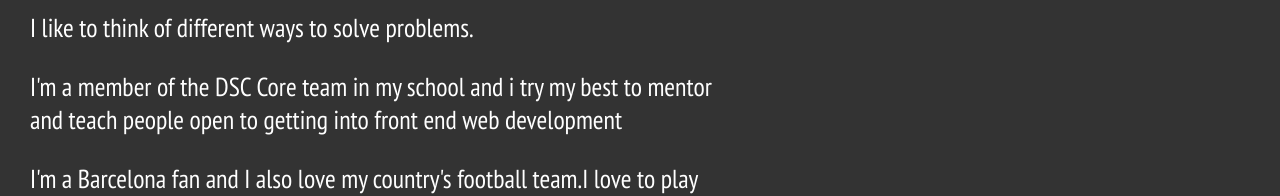
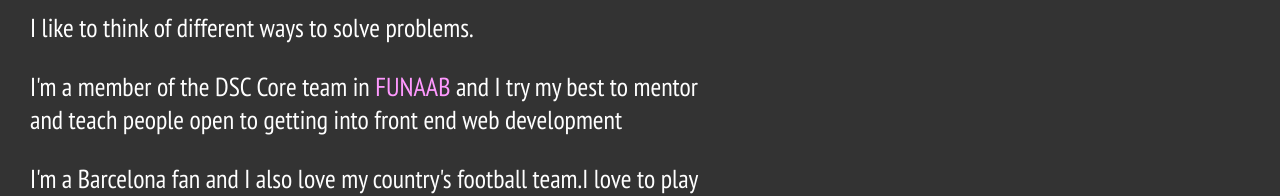
Before and after one commit to Timibadass/portfolio, an Angular app: page /about in a window 1280 px wide. Shown: the part 172-368 px from the top of the page. Built offline with nearby package versions, Linux system fonts and the light colour scheme.

Commit message:
added school link to name

```diff
--- a/src/app/about/about.component.html
+++ b/src/app/about/about.component.html
@@ -1,7 +1,7 @@
 <div class="about">
   <p>Simple,quiet guy.</p>
   <p>I like to think of different ways to solve problems.</p>
-  <p>I'm a member of the DSC Core team in my school and i try my best to mentor and teach people open to getting into front end web development</p>
+  <p>I'm a member of the DSC Core team in <a href="https://unaab.edu.ng/">FUNAAB</a> and I try my best to mentor and teach people open to getting into front end web development</p>
   <p>I'm a Barcelona fan and I also love my country's football team.I love to play FIFA whenever I'm not writing code...I'm no FIFA god..I try and there's a good chance anyone would beat me.I also play a bit of volleyball to keep fit every now and then.</p>
   <p>Other than games and sports,I sometimes write about life issues and things I learn during my journey as a Developer.</p>
   <p>I listen to music a lot and Hip Hop is my favorite genre..it often makes me feel good.</p>
```
